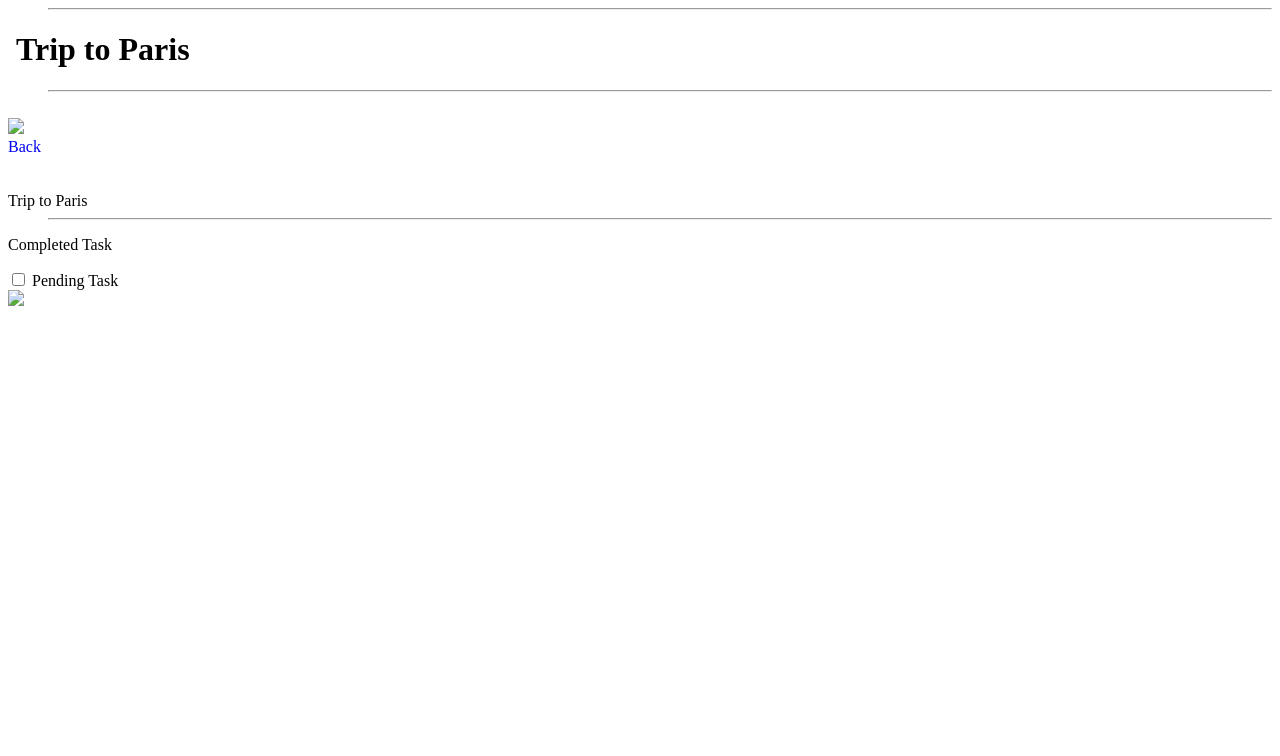
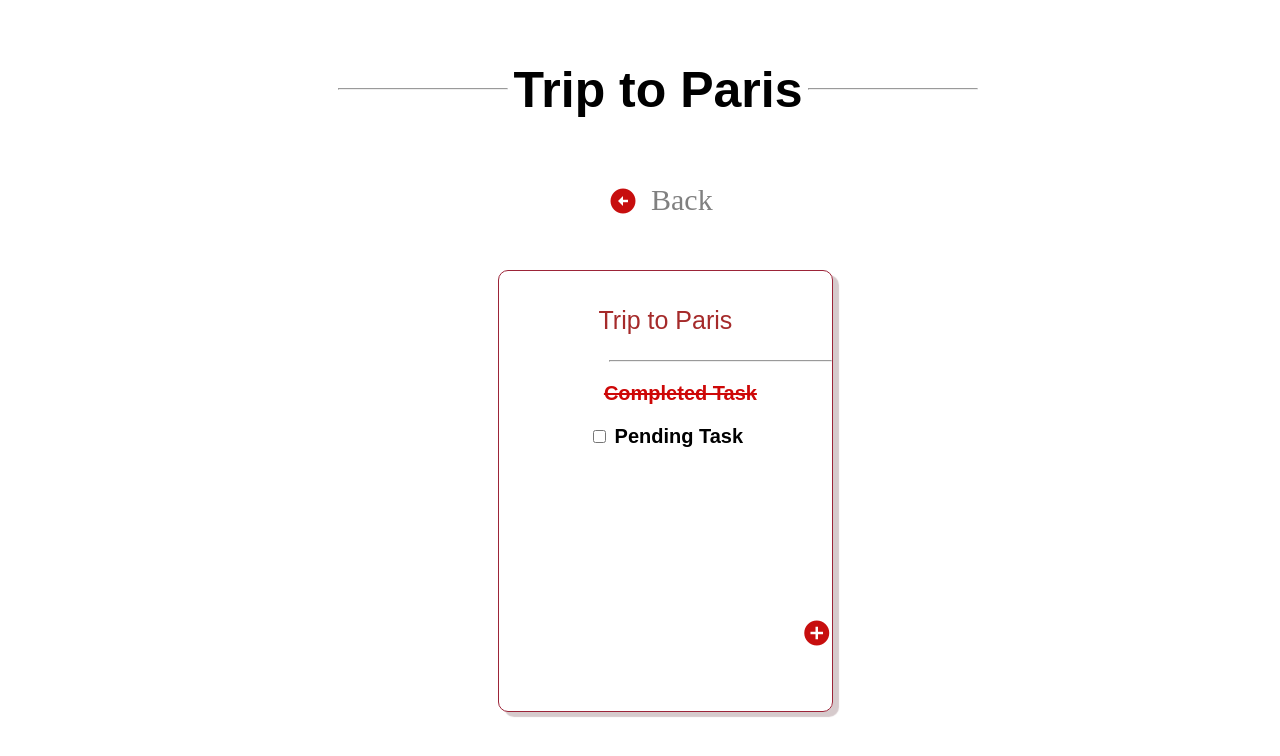
Before and after one commit to AnkithaShettigar/Project2, a plain HTML site: page trip.html in a window 1280 px wide. Drawn offline with Linux system fonts and the light colour scheme.

Commit message:
Update trip.html

```diff
--- a/trip.html
+++ b/trip.html
@@ -4,31 +4,34 @@
     <meta charset="UTF-8">
     <meta http-equiv="X-UA-Compatible" content="IE=edge">
     <meta name="viewport" content="width=device-width, initial-scale=1.0">
-    <title>Trip to paris</title>
+    <title>Trip To Paris</title>
     <link rel="stylesheet" href="./index.css">
+    <link href="https://fonts.googleapis.com/icon?family=Material+Icons"
+      rel="stylesheet">
 </head>
 <body>
-    <div class="line">
-
-            <div class="before"><hr ></div>
-            <div class="linetext"><h1>&nbsp;Trip to Paris</h1></div>
-            <div class="after"><hr></div><br>
-         <div class="symbol"><a href="./index.html"><img src="./Goback.jpg" ></a></div>
-         <div class="act"><a href="./index.html">Back</a></div>
-         <br><br><div class="last">
-        <div class="last1">Trip to Paris</div>
-        <div class="last2"><hr></div>
-        <p class="task1">Completed Task</p>
-        <div class="last3">
-        <input type="checkbox" name="Pending Task" placeholder="Pending Task" id="Ankitha">
-        <label for="Ankitha">Pending Task</label>
-        </div>
-        <a href="./item.html">
-            <div class="plus1"><img src="./plus.jpg">  </div>
+    <div class="trip">
+        <span class="hr1"><hr></span>
+        <span class="head">Trip to Paris</span>
+        <span class="hr1"><hr></span>
+    </div>
+    <div class="btn-back">
+        <p class="tag">
+        <a href="./index.html">
+            <span class="material-icons">
+                arrow_circle_left
+        </p>
         </a>
+        <span class="back"><a href="./index.html">Back</a></span>
+    </div>
+    <div class="tripbox">
+        <p class="class1">Trip to Paris</p>
+        <hr class="hr2">
+        <p class="class2">Completed Task</p>
+        <p class="check1"><input type="checkbox" name="Pending Task" placeholder="Pending Task" id="Ankitha5">
+            <label for="Ankitha5">Pending Task</label></p>
+        <div class="plus"><a href="./item.html"><span class="material-icons">add_circle</span></a></div>
     </div>
 
-
-   </div>
 </body>
 </html>
```
